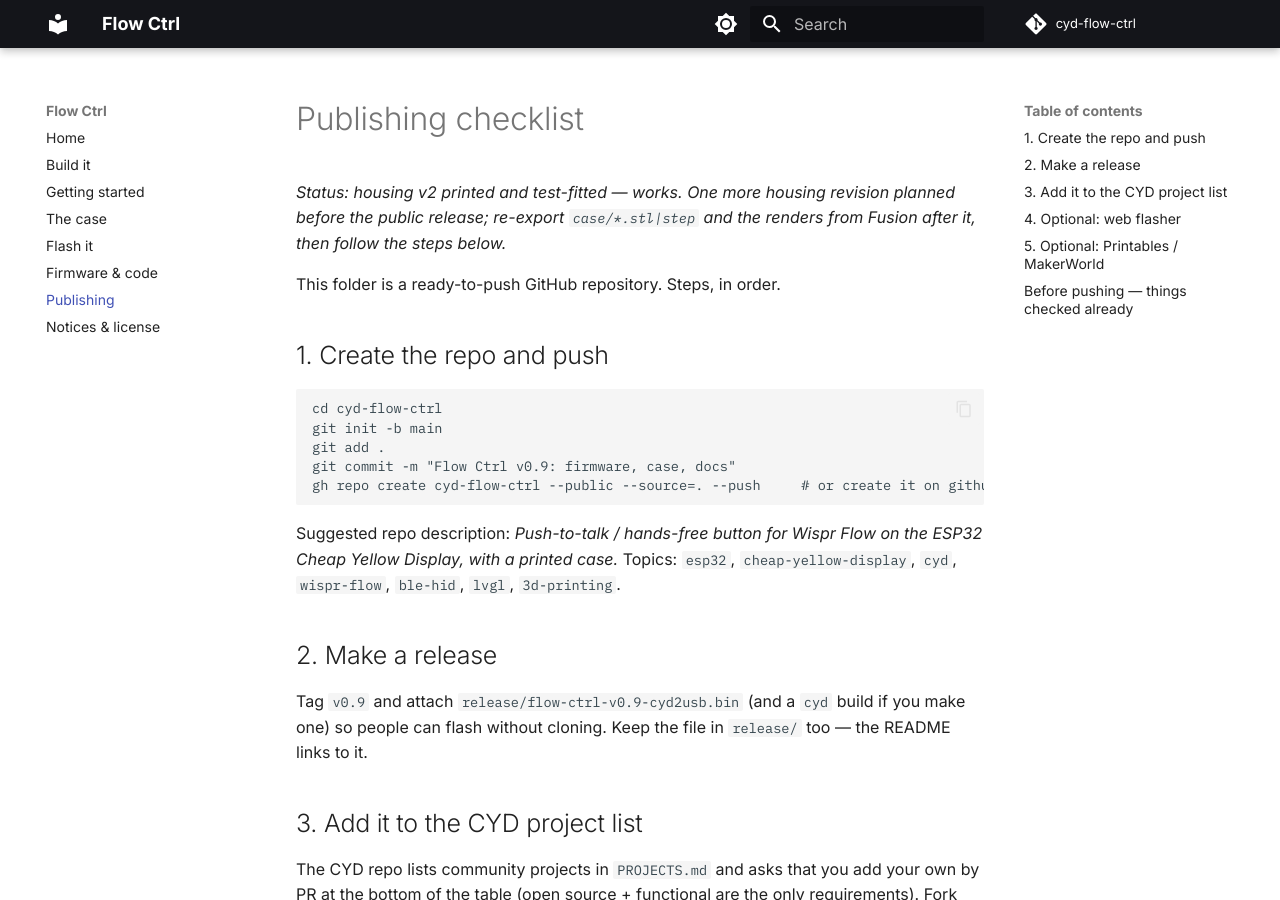
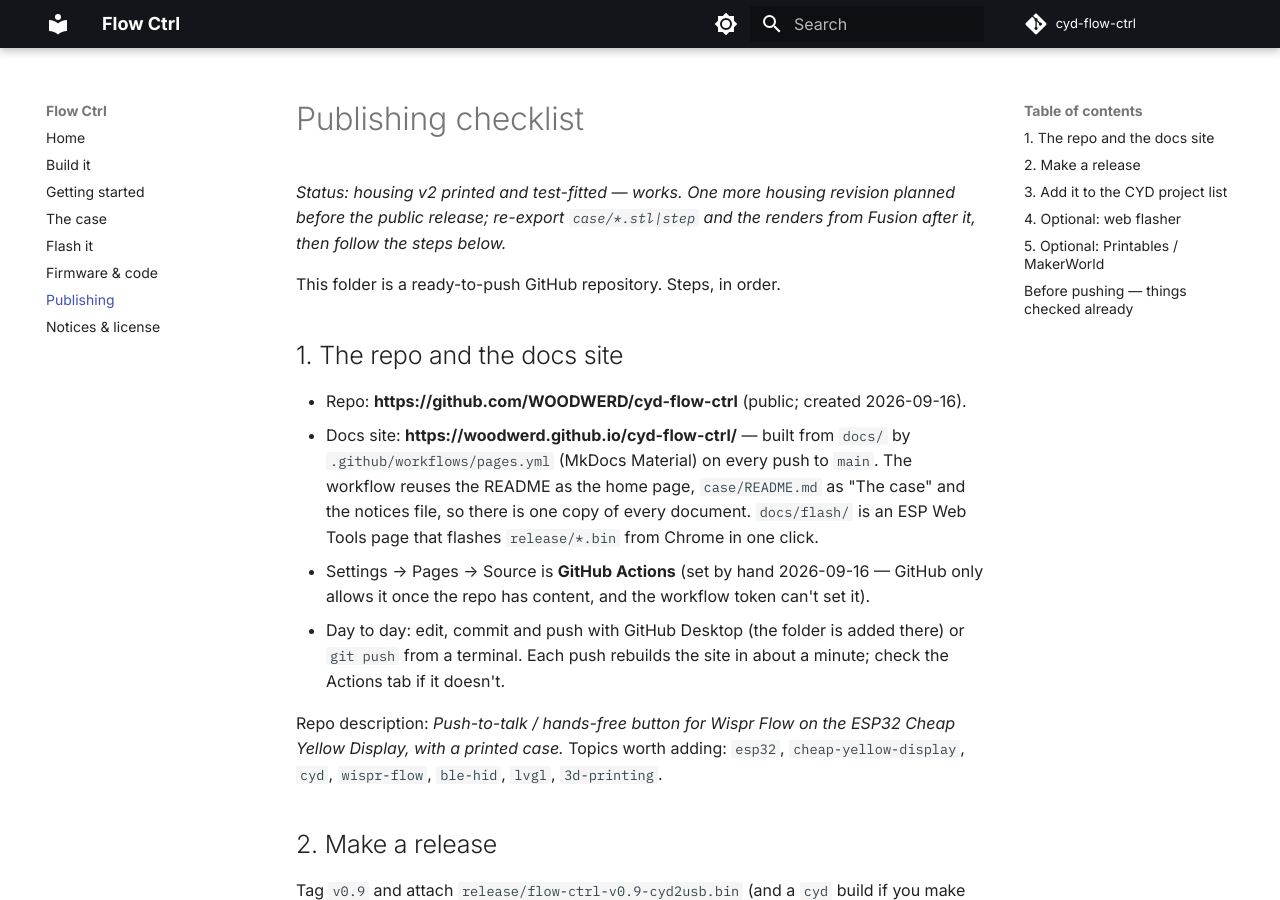
Before and after one commit to WOODWERD/cyd-flow-ctrl, an MkDocs documentation site: the page built from docs/PUBLISHING.md, in a window 1280 px wide and 900 px high. Built offline with MkDocs 1.6.1 and Material for MkDocs 9.7.7, drawn with Linux system fonts in a browser that asks for light colours; comment, search, counter and statistics services are not loaded.

Commit message:
Publishing notes: repo and docs-site URLs, Pages setting, day-to-day flow
Co-Authored-By: Claude Fable 5.1 <noreply@anthropic.com>
Claude-Session: https://claude.ai/code/session_015QGaYjJHwfhKYrhdMHbrBY

````diff
--- a/docs/PUBLISHING.md
+++ b/docs/PUBLISHING.md
@@ -4,16 +4,19 @@ _Status: housing v2 printed and test-fitted — works. One more housing revision
 
 This folder is a ready-to-push GitHub repository. Steps, in order.
 
-## 1. Create the repo and push
-```
-cd cyd-flow-ctrl
-git init -b main
-git add .
-git commit -m "Flow Ctrl v0.9: firmware, case, docs"
-gh repo create cyd-flow-ctrl --public --source=. --push     # or create it on github.com and push
-```
-Suggested repo description: *Push-to-talk / hands-free button for Wispr Flow on the ESP32 Cheap Yellow Display, with a printed case.*
-Topics: `esp32`, `cheap-yellow-display`, `cyd`, `wispr-flow`, `ble-hid`, `lvgl`, `3d-printing`.
+## 1. The repo and the docs site
+- Repo: **https://github.com/WOODWERD/cyd-flow-ctrl** (public; created 2026-09-16).
+- Docs site: **https://woodwerd.github.io/cyd-flow-ctrl/** — built from `docs/` by `.github/workflows/pages.yml`
+  (MkDocs Material) on every push to `main`. The workflow reuses the README as the home page, `case/README.md`
+  as "The case" and the notices file, so there is one copy of every document. `docs/flash/` is an ESP Web Tools
+  page that flashes `release/*.bin` from Chrome in one click.
+- Settings → Pages → Source is **GitHub Actions** (set by hand 2026-09-16 — GitHub only allows it once the repo
+  has content, and the workflow token can't set it).
+- Day to day: edit, commit and push with GitHub Desktop (the folder is added there) or
+  `git push` from a terminal. Each push rebuilds the site in about a minute; check the Actions tab if it doesn't.
+
+Repo description: *Push-to-talk / hands-free button for Wispr Flow on the ESP32 Cheap Yellow Display, with a printed case.*
+Topics worth adding: `esp32`, `cheap-yellow-display`, `cyd`, `wispr-flow`, `ble-hid`, `lvgl`, `3d-printing`.
 
 ## 2. Make a release
 Tag `v0.9` and attach `release/flow-ctrl-v0.9-cyd2usb.bin` (and a `cyd` build if you make one) so people
````
